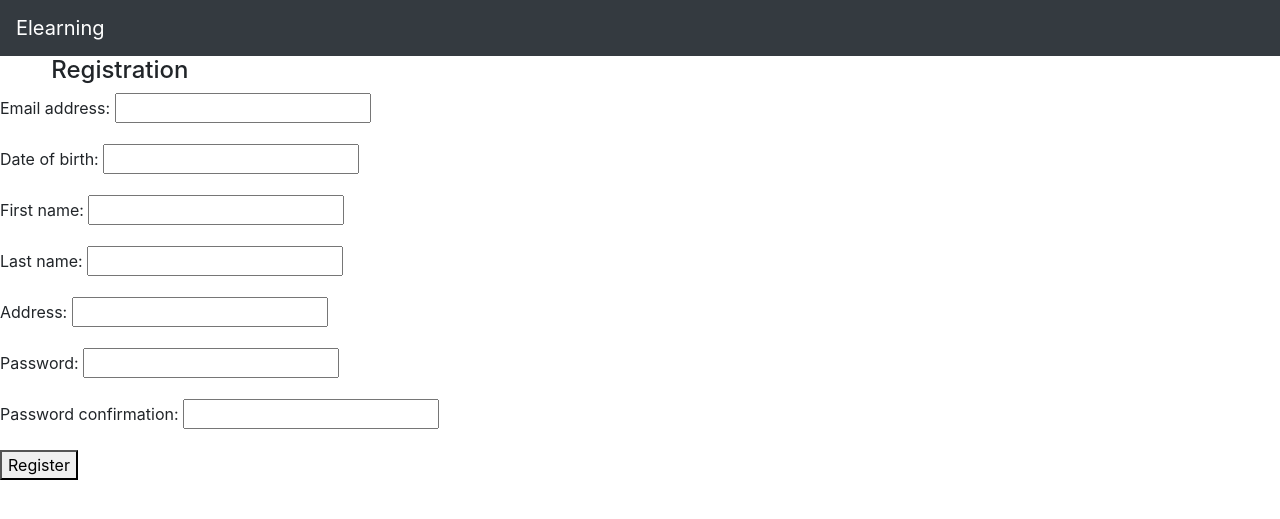
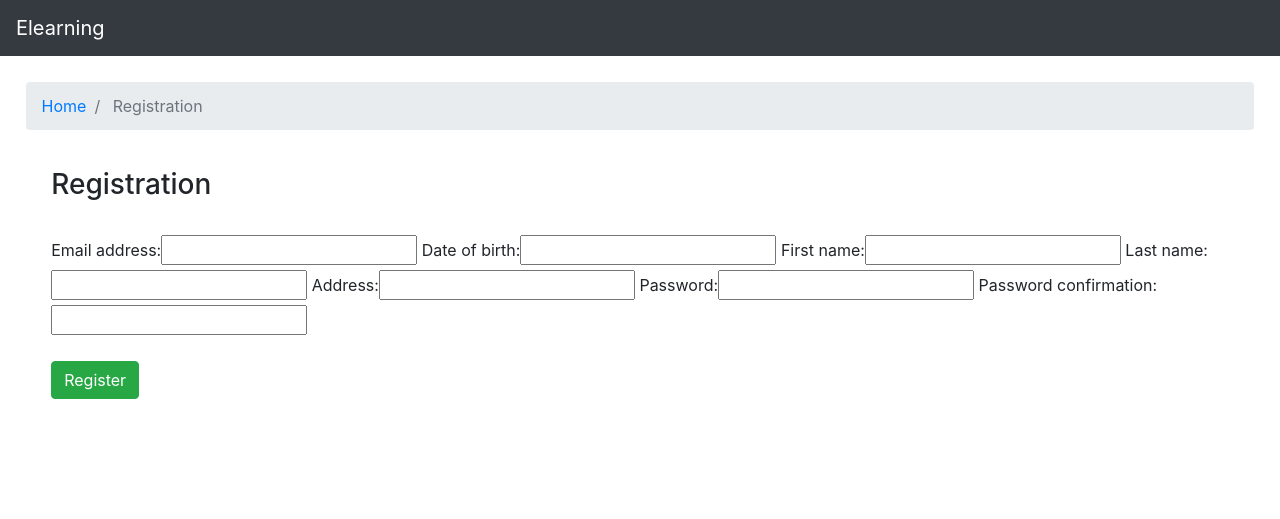
Before and after one commit to sickkjedi/Elearn, a Django app: page /accounts/register in a window 1280 px wide. Shown: the top 519 px of the page. Run offline with Django 3.2, Linux system fonts and the light colour scheme; parts of the project's set-up code (start-up, migrations or seed data) failed here and were passed over; some libraries are stand-ins or nearby versions.

Commit message:
added bootstrap to login and register

```diff
--- a/static/css/elearn.css
+++ b/static/css/elearn.css
@@ -1,6 +1,11 @@
 h2 {
     margin-left: 4%;
     font-size: x-large;
+}
+
+h3 {
+    margin-left: 4%;
+    margin-top: 3%;
 }
 
 .elearn-navbar {
@@ -47,3 +52,14 @@ h2 {
     float: left;
     clear: both;
 }
+
+#login-btn {
+    clear: both;
+    margin-left: 4%;
+}
+
+#register-btn {
+    clear: both;
+    margin-left: 4%;
+    margin-top: 1%;
+}
--- a/templates/edit_chapter.html
+++ b/templates/edit_chapter.html
@@ -13,7 +13,7 @@
     </ol>
 </nav>
     {{ form.media }}
-
+<div id="login page">
 <h2>Edit Chapter</h2>
 <form method="post">
     {% csrf_token %}
@@ -26,4 +26,5 @@
         <button type="submit" class="btn btn-outline-primary" value="Update">Save</button>
     </div>
 </form>
+</div>
 {% endblock %}
--- a/templates/home.html
+++ b/templates/home.html
@@ -29,6 +29,8 @@
     <p>You are not verified. Please wait to be verified by administrator.</p>
 {% else %}
     <p>You are not logged in</p>
-    <button type="button" class="btn btn-primary" onclick="location.href = '{% url 'login' %}'">Login</button>
+    <div id="login-btn">
+        <button type="button" class="btn btn-primary" onclick="location.href = '{% url 'login' %}'">Login</button>
+    </div>
 {% endif %}
 {% endblock %}
--- a/templates/registration/register.html
+++ b/templates/registration/register.html
@@ -1,12 +1,26 @@
 {% extends 'base.html' %}
+{% load bootstrap %}
 
 {% block title %}Register{% endblock %}
 
 {% block content %}
+<nav aria-label="breadcrumb">
+  <ol class="breadcrumb">
+    <li class="breadcrumb-item"><a href="{% url 'home' %}">Home</a></li>
+    <li class="breadcrumb-item active" aria-current="page">
+        {% if request.user.is_staff %}
+            Add User
+        {% else %}
+            Registration
+        {% endif %}
+    </li>
+  </ol>
+</nav>
+
     {% if request.user.is_staff %}
-        <h2>Add User</h2>
+        <h3>Add User</h3>
     {% else %}
-        <h2>Registration</h2>
+        <h3>Registration</h3>
     {% endif %}
 
 <form method="post">
@@ -14,11 +28,17 @@
     {% if request.user.is_staff %}
          <input type="checkbox" name="is_verified" checked style="display: none"/>
     {% endif %}
-    {{ form.as_p }}
+
+    <div class="input-form">
+        {{ form|bootstrap }}
+    </div>
+
+    <div id="login-btn">
     {% if request.user.is_staff %}
-        <button type="submit">Add</button>
+        <button type="submit" class="btn btn-success">Add</button>
     {% else %}
-        <button type="submit">Register</button>
+        <button type="submit" class="btn btn-success">Register</button>
     {% endif %}
+    </div>
 </form>
 {% endblock %}
--- a/templates/user_list.html
+++ b/templates/user_list.html
@@ -34,7 +34,8 @@
                 <td><div class="activity-container">
                     {% if user.is_verified == False %}
                         <div>
-                        <button data-url="{% url 'verified' pk=user.id %}" type="button" class="verify_btn">Verify</button>
+                            <button data-url="{% url 'verified' pk=user.id %}" type="button" class="verify_btn btn btn-outline-danger">
+                                Verify</button>
                         </div>
                     {% endif %}
 
```
Also changed, not shown: templates/registration/login.html (+20 -5 lines).
